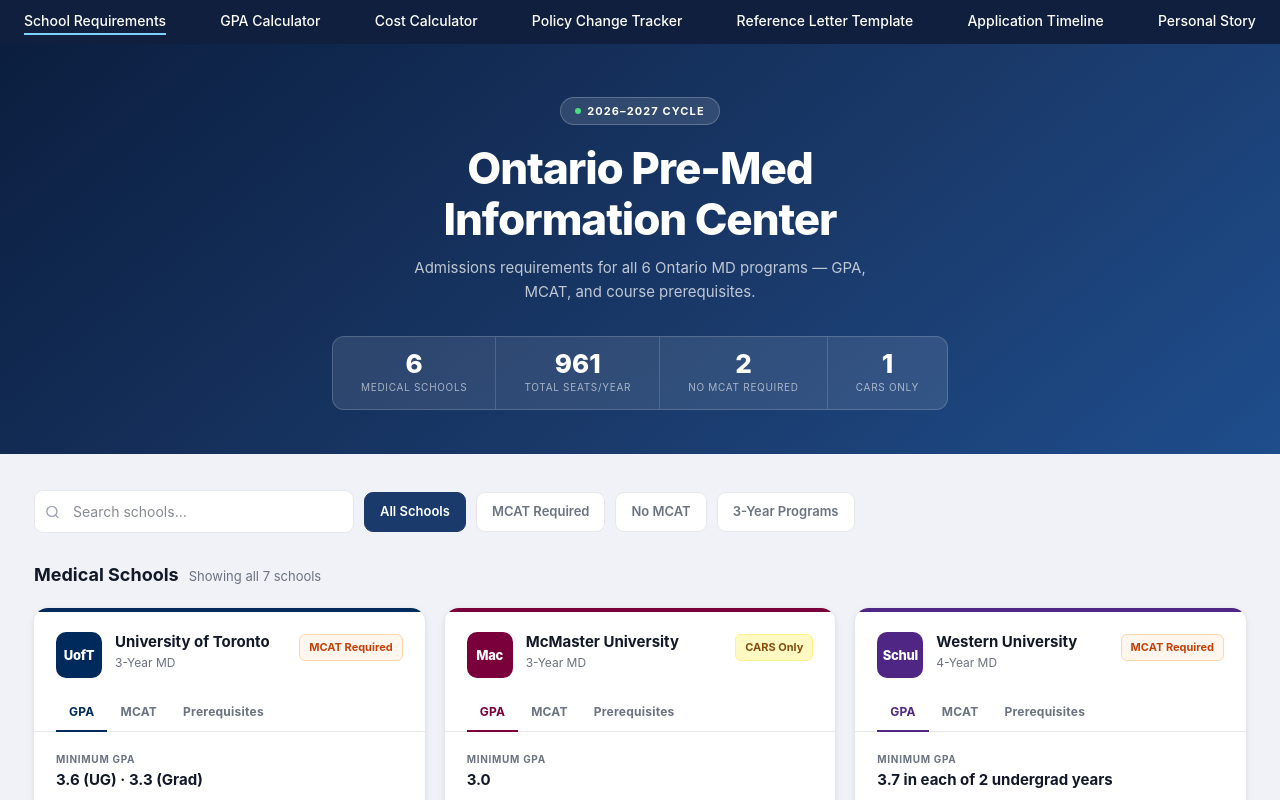
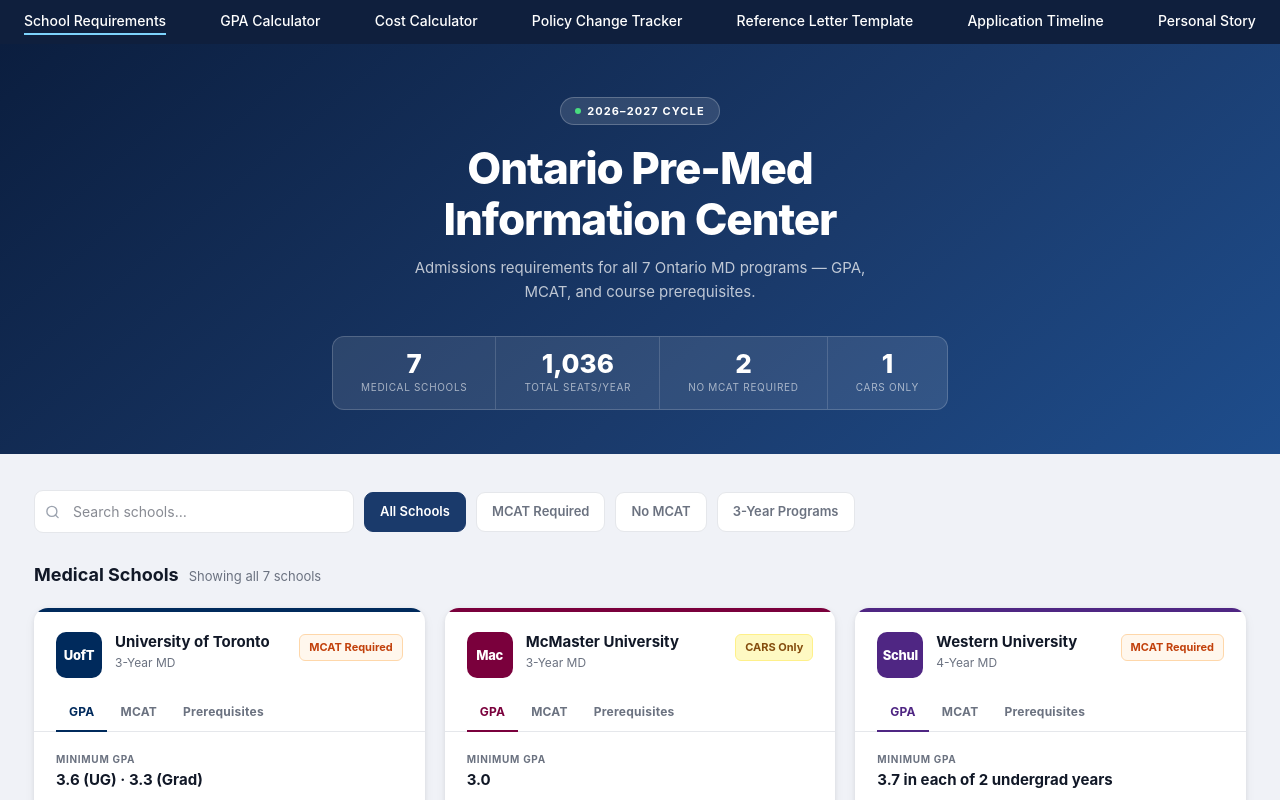
Before and after one commit to connorzgk/premedplan, a Next.js app: page / in a window 1280 px wide. Shown: the top 800 px of the page. Built offline with nearby package versions, Linux system fonts and the light colour scheme.

Commit message:
Update header to reflect 7 schools and 1,036 total seats
Co-Authored-By: Claude Sonnet 4.6 <noreply@anthropic.com>

```diff
--- a/components/Header.tsx
+++ b/components/Header.tsx
@@ -1,6 +1,6 @@
 const stats = [
-  { num: '6', lbl: 'Medical Schools' },
-  { num: '961', lbl: 'Total Seats/Year' },
+  { num: '7', lbl: 'Medical Schools' },
+  { num: '1,036', lbl: 'Total Seats/Year' },
   { num: '2', lbl: 'No MCAT Required' },
   { num: '1', lbl: 'CARS Only' },
 ];
@@ -21,7 +21,7 @@ export default function Header() {
       </h1>
 
       <p className="text-[15px] opacity-[0.72] max-w-[480px] mx-auto mb-8 leading-[1.6]">
-        Admissions requirements for all 6 Ontario MD programs — GPA, MCAT, and course prerequisites.
+        Admissions requirements for all 7 Ontario MD programs — GPA, MCAT, and course prerequisites.
       </p>
 
       <div className="inline-flex bg-white/10 border border-white/[0.18] rounded-[12px] overflow-hidden flex-col min-[701px]:flex-row">
```
